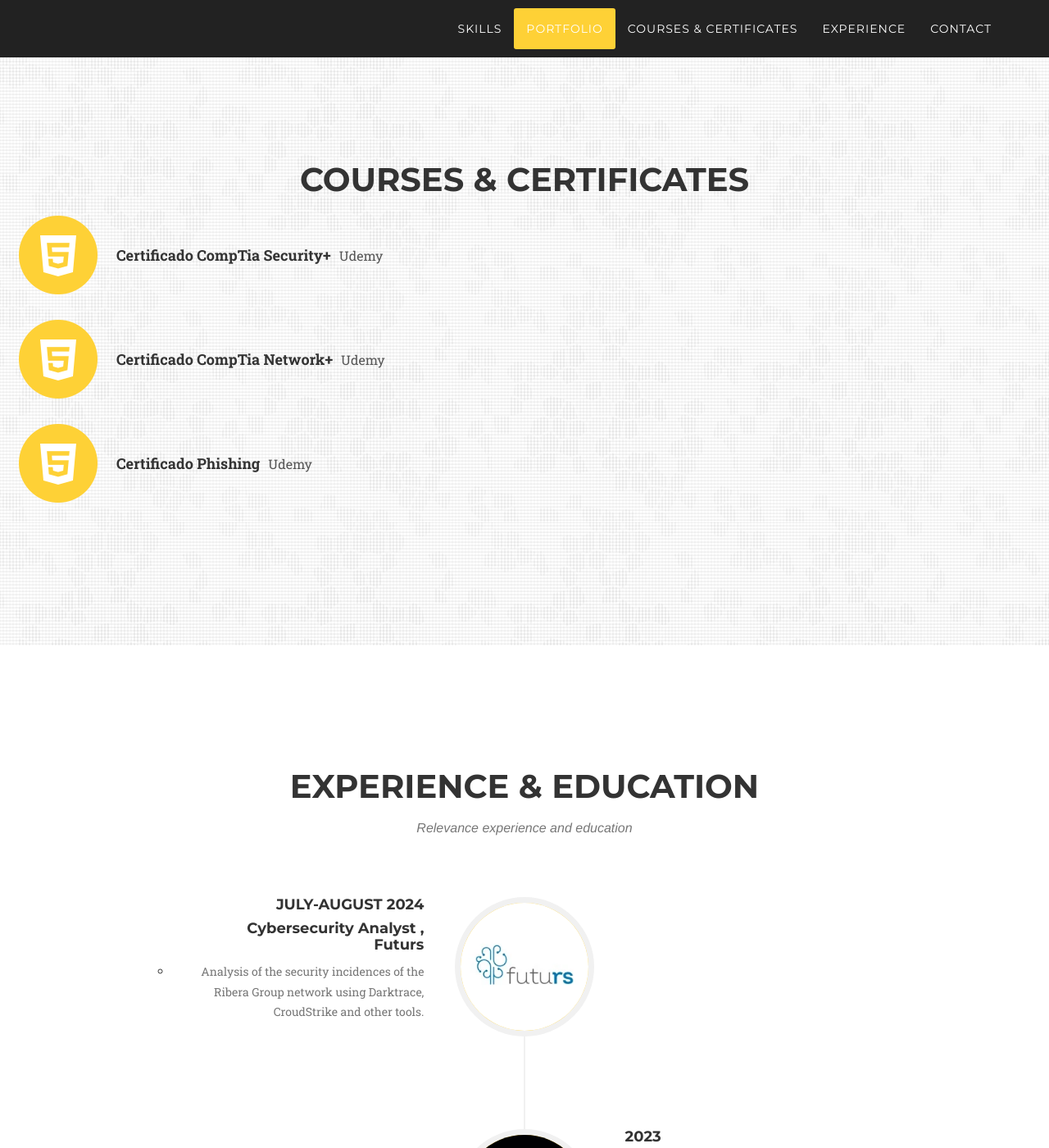
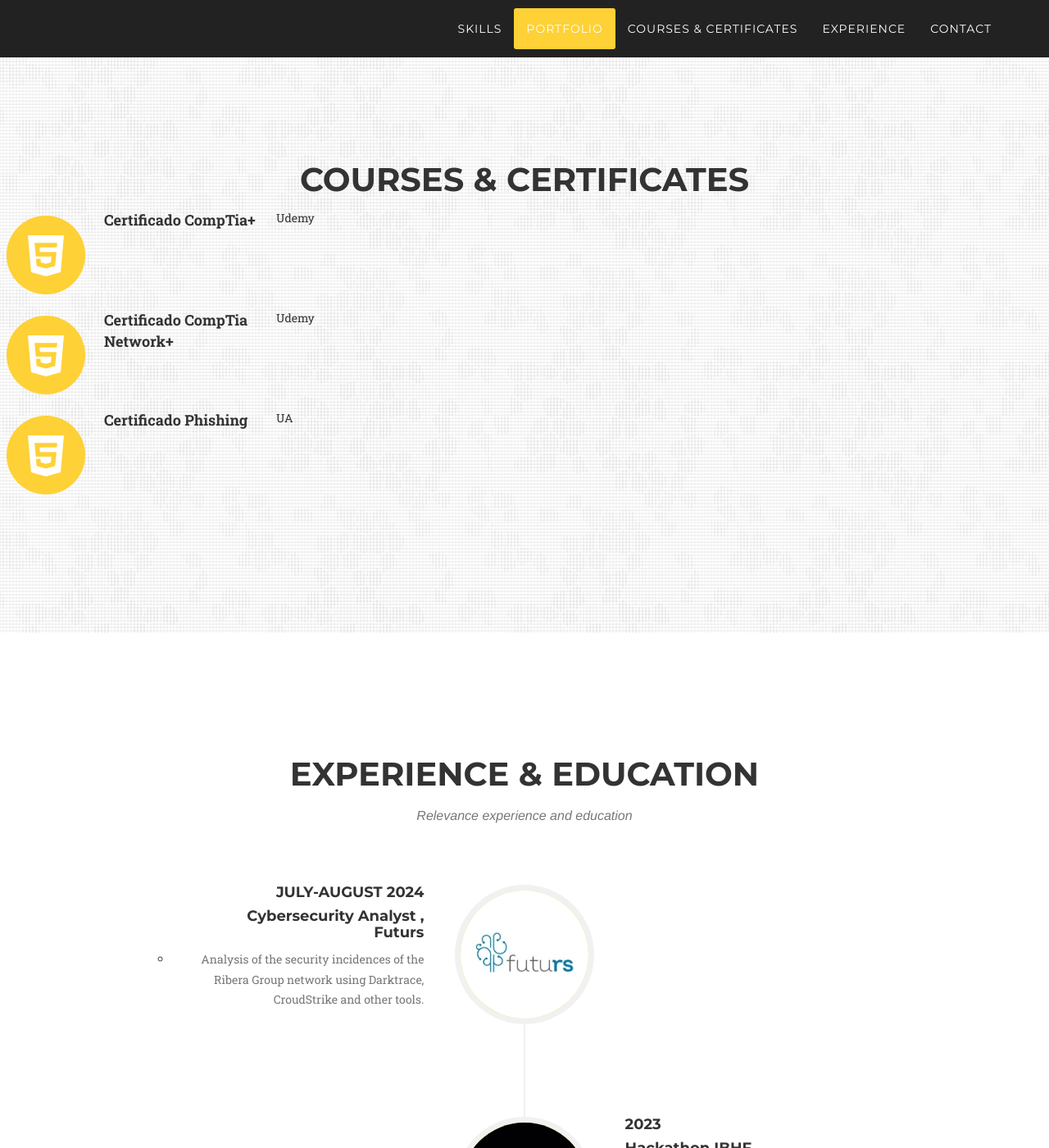
Before and after one commit to agmerino03/agmerino03.github.io, a Jekyll site: the page built from index.html, in a window 1280 px wide and 1400 px high, scrolled down 3363 px. Shown: the whole window at 82% size. Built offline with Jekyll 4.4.1, drawn with Linux system fonts in a browser that asks for light colours; some web fonts are replaced.

Commit message:
Prueba de estilo

```diff
--- a/_includes/courses_certificates.html
+++ b/_includes/courses_certificates.html
@@ -12,8 +12,8 @@
                 <i class="fa fa-circle fa-stack-2x text-primary"></i>
                 <i class="fa fa-html5 fa-stack-1x fa-inverse"></i>
             </span>
-            <span class="cert-title">Certificado CompTia Security+</span>
-            <span class="cert-source">Udemy</span>
+            <span class="cert-title">Certificado CompTia+</span>
+            <span class="platform">Udemy</span>
         </li>
         <li>
             <span class="fa-stack fa-4x">
@@ -21,7 +21,7 @@
                 <i class="fa fa-html5 fa-stack-1x fa-inverse"></i>
             </span>
             <span class="cert-title">Certificado CompTia Network+</span>
-            <span class="cert-source">Udemy</span>
+            <span class="platform">Udemy</span>
         </li>
         <li>
             <span class="fa-stack fa-4x">
@@ -29,9 +29,8 @@
                 <i class="fa fa-html5 fa-stack-1x fa-inverse"></i>
             </span>
             <span class="cert-title">Certificado Phishing</span>
-            <span class="cert-source">Udemy</span>
+            <span class="platform">UA</span>
         </li>
-        <!-- Añade más elementos de la lista según sea necesario -->
     </ul>
 
     <!--
```
Also changed, not shown: _layouts/style.css (+6 -4 lines).
